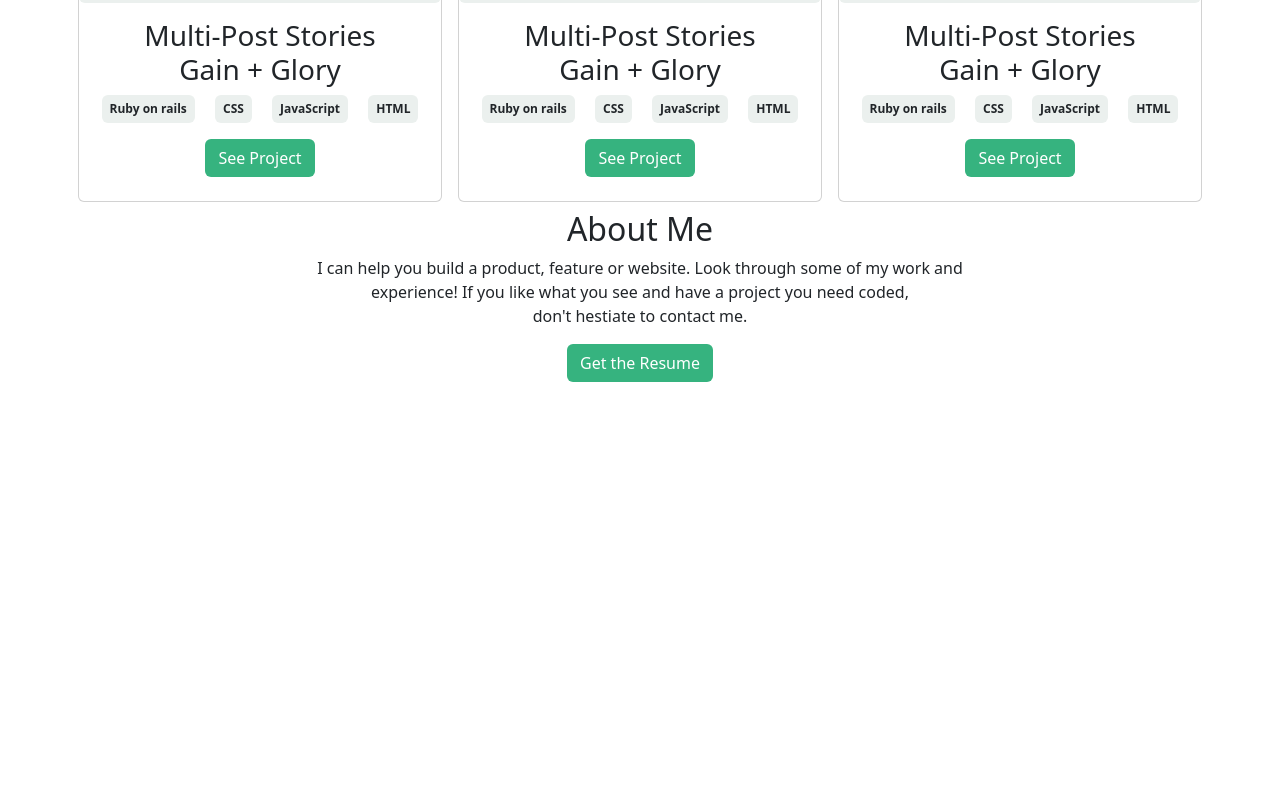
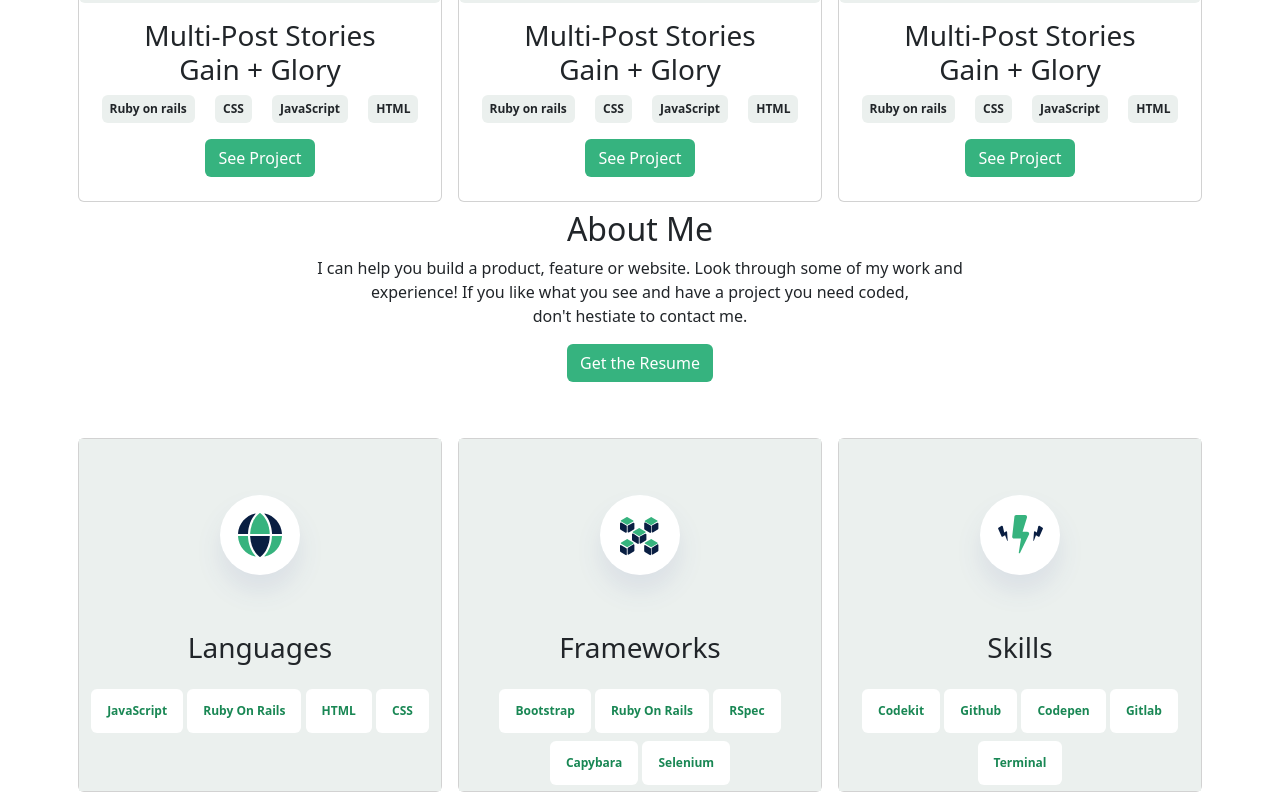
Before and after one commit to rex-9/rex-shuhad-tracey-portfolio, a website: page index.html in a window 1280 px wide. Shown: the part 1040-1840 px from the top of the page. Before the commit the page ends 1422 px from the top, so only its background shows below. Drawn offline with nearby package versions, Linux system fonts and the light colour scheme.

Commit message:
Update index.html by adding the cards in the About Me section

```diff
--- a/index.html
+++ b/index.html
@@ -188,16 +188,6 @@
                         </div>
                     </div>
                 </div>
-                <!-- <div class="col p-1 text-body">
-                    <div class="card p-0 m-0">
-                        <div class="card-body p-0 m-0">
-                            <div class="bg-primary">helo</div>
-                            <div class="bg-dark">
-                                <h3 class="text-center bg-success">Multi-Post Stories <br>Gain + Glory</h3>
-                            </div>
-                        </div>
-                    </div>
-                </div> -->
             </div>
 
             <!-- About Me Section -->
@@ -215,6 +205,58 @@
                 <div class="text-center">
                     <button type="button" class="btn text-white" style="background-color: #36b37f;">Get the Resume</button>
                 </div>
+              <div class="row mt-5">
+            <div class="col p-2 text-body">
+              <div class="card p-0 m-0">
+                  <div class="card-body p-0 m-0" style= "height: 352px; background-color: #ebf0ee;">
+                    <div>
+                      <img class="img-fluid mx-auto d-block mt-5" src="./assets/languages.svg" alt="languages icon"/>
+                    </div>
+                      <h3 class="text-center pt-3 mb-4">Languages</h3>
+                      <div class="text-center">
+                          <span class="badge mb-2 mx-0 p-3 text-success bg-white">JavaScript</span>
+                          <span class="badge mb-2 mx-0 p-3 text-success bg-white">Ruby On Rails</span>
+                          <span class="badge mb-2 mx-0 p-3 text-success bg-white">HTML</span>
+                          <span class="badge mb-2 mx-0 p-3 text-success bg-white">CSS</span>
+                      </div>
+                  </div>
+              </div>
+          </div>
+          <div class="col p-2 text-body">
+            <div class="card p-0 m-0">
+                <div class="card-body p-0 m-0" style= "height: 352px; background-color: #ebf0ee;">
+                  <div>
+                    <img class="img-fluid mx-auto d-block mt-5" src="./assets/frameworks.svg" alt="languages icon"/>
+                  </div>
+                    <h3 class="text-center pt-3 mb-4">Frameworks</h3>
+                    <div class="text-center">
+                        <span class="badge mb-2 mx-0 p-3 text-success bg-white">Bootstrap</span>
+                        <span class="badge mb-2 mx-0 p-3 text-success bg-white">Ruby On Rails</span>
+                        <span class="badge mb-2 mx-0 p-3 text-success bg-white">RSpec</span>
+                        <span class="badge mb-2 mx-0 p-3 text-success bg-white">Capybara</span>
+                        <span class="badge mb-2 mx-0 p-3 text-success bg-white">Selenium</span>
+                    </div>
+                </div>
+            </div>
+        </div>
+        <div class="col p-2 text-body">
+          <div class="card p-0 m-0">
+              <div class="card-body p-0 m-0" style= "height: 352px; background-color: #ebf0ee;">
+                <div>
+                  <img class="img-fluid mx-auto d-block mt-5" src="./assets/skills.svg" alt="languages icon"/>
+                </div>
+                  <h3 class="text-center pt-3 mb-4">Skills</h3>
+                  <div class="text-center">
+                      <span class="badge mb-2 mx-0 p-3 text-success bg-white">Codekit</span>
+                      <span class="badge mb-2 mx-0 p-3 text-success bg-white">Github</span>
+                      <span class="badge mb-2 mx-0 p-3 text-success bg-white">Codepen</span>
+                      <span class="badge mb-2 mx-0 p-3 text-success bg-white">Gitlab</span>
+                      <span class="badge mb-2 mx-0 p-3 text-success bg-white">Terminal</span>
+                  </div>
+              </div>
+          </div>
+      </div>
+              </div>
             </section>
         </div>
     </section>
```
